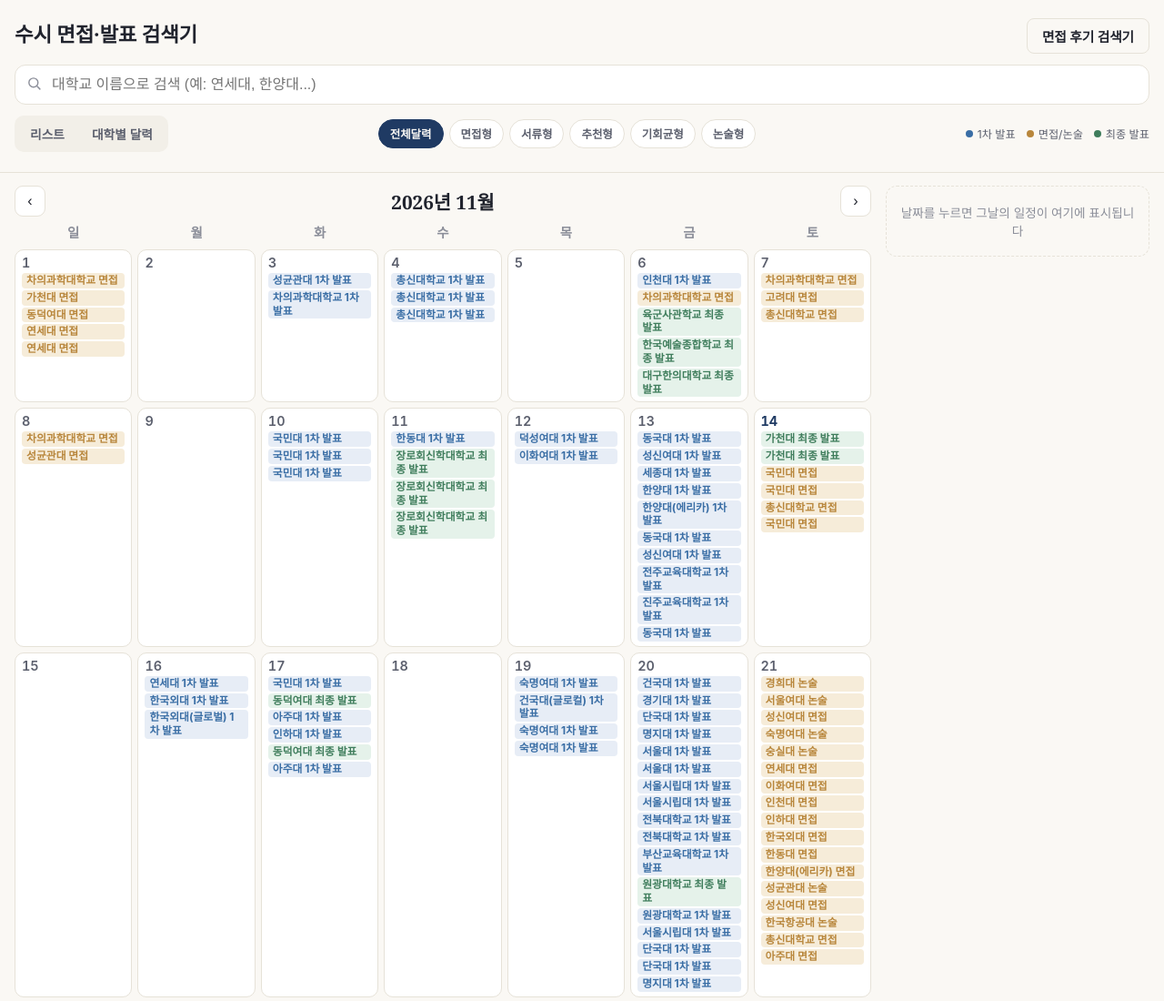
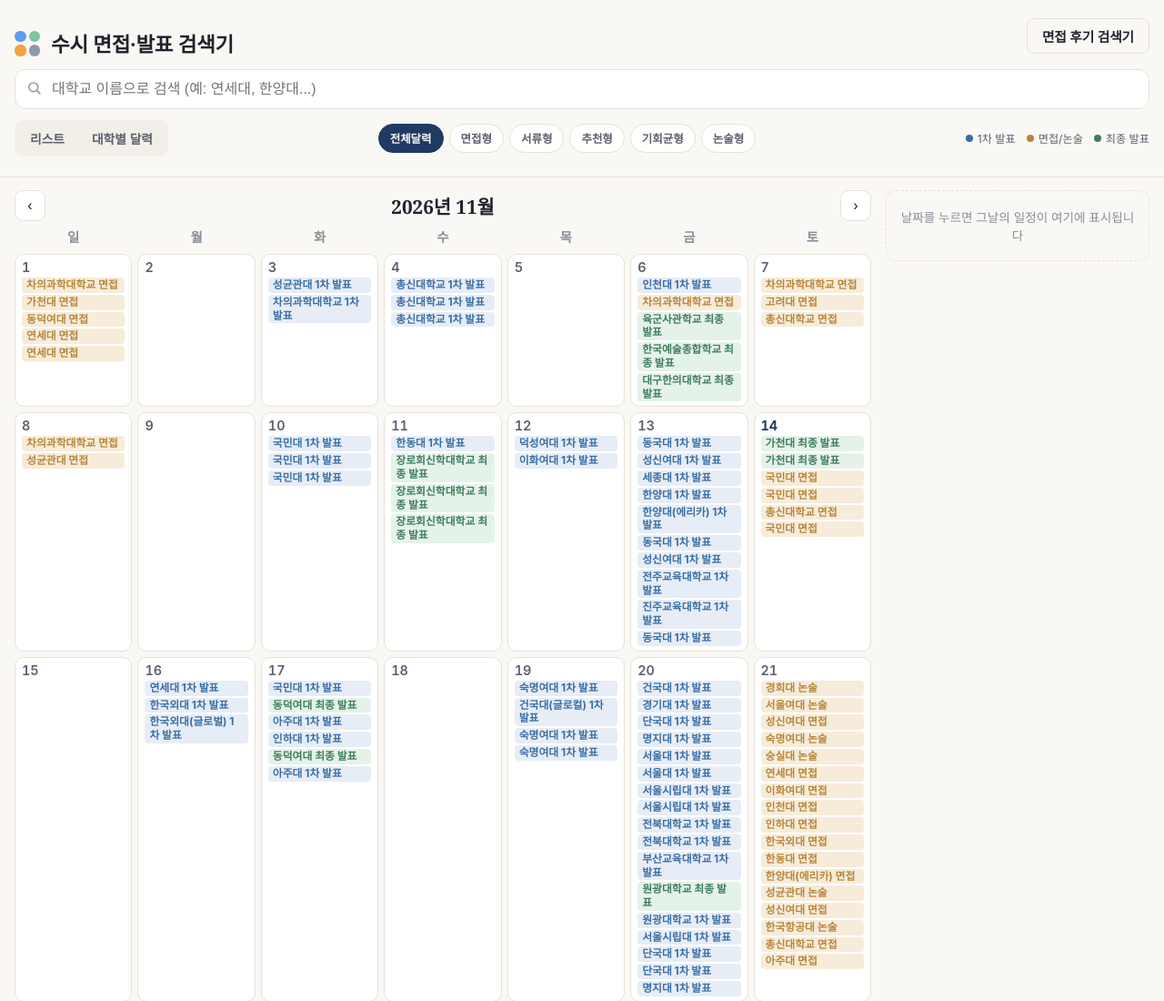
Before and after one commit to sujongshim/sushi-schedule, a plain HTML site: page index.html in a window 1280 px wide. Shown: the top 1100 px of the page at 91% size. Drawn offline with Linux system fonts and the light colour scheme.

Commit message:
제목 앞에 로고 마크 추가
Co-Authored-By: Claude Sonnet 5.5 <noreply@anthropic.com>

```diff
--- a/index.html
+++ b/index.html
@@ -77,6 +77,9 @@
   }
   .titlebar{display:flex; align-items:baseline; justify-content:space-between; gap:10px; flex-wrap:wrap;}
   .titlebar h1{font-size:1.4rem; font-weight:600; letter-spacing:-.01em;}
+  .titlebar h1{display:flex; align-items:center; gap:12px;}
+  .mk{display:grid;grid-template-columns:1fr 1fr;gap:3px;width:28px;height:28px;flex:none}.mk b{border-radius:6px}
+  .mk b:nth-child(1){background:#5b9cf2}.mk b:nth-child(2){background:#7ec4a0}.mk b:nth-child(3){background:#f4a43c}.mk b:nth-child(4){background:#8f98ad}
   .titlebar .sub{color:var(--ink-soft); font-size:.82rem;}
   .titlebar .fwd{font-family:"Noto Serif KR",Georgia,serif;font-weight:700;font-size:.92rem;letter-spacing:-.01em;padding:8px 16px;border:1px solid var(--line);border-radius:8px;color:var(--ink);text-decoration:none;background:transparent;white-space:nowrap}
   .titlebar .fwd:hover{border-color:var(--accent);color:var(--accent)}
@@ -250,7 +253,7 @@
 <header class="top">
   <div class="wrap">
     <div class="titlebar">
-      <h1>수시 면접·발표 검색기</h1>
+      <h1><i class="mk"><b></b><b></b><b></b><b></b></i>수시 면접·발표 검색기</h1>
       <a class="fwd" href="https://gghsinterview-pariro.vercel.app/" target="_blank" rel="noopener">면접 후기 검색기</a>
     </div>
     <div class="searchrow">
```
